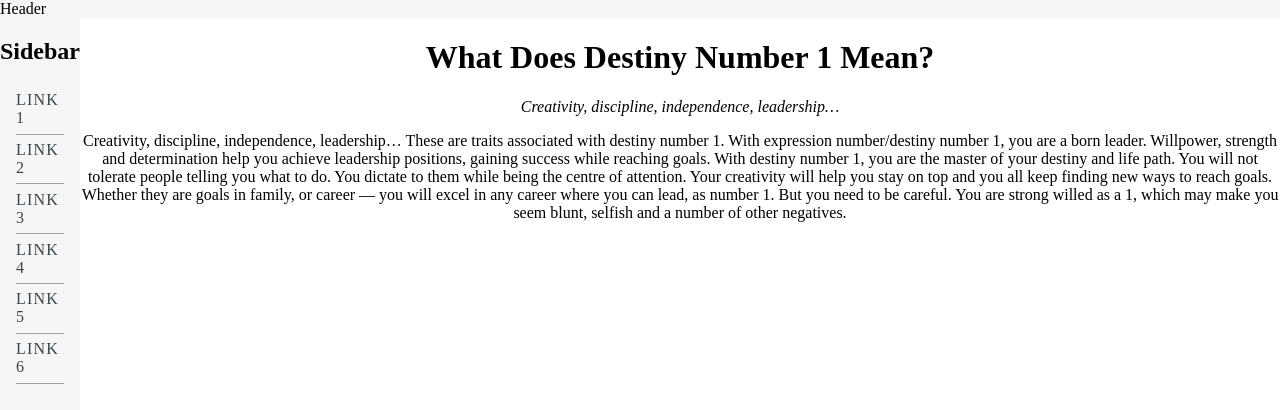
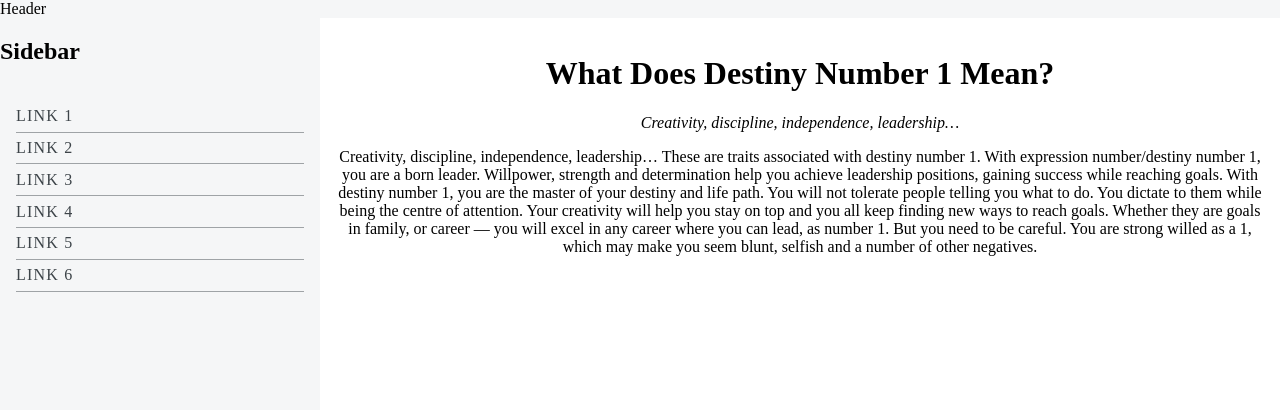
Before and after one commit to ChrisForti/know-urself, a React (Vite) app: page / in a window 1280 px wide. Shown: the top 410 px of the page. Built offline with nearby package versions, Linux system fonts and the light colour scheme.

Commit message:
Testing sidebar width issues

```diff
--- /dev/null
+++ b/src/components/Content.module.css
@@ -0,0 +1,4 @@
+.main {
+  display: flex;
+  padding: 1rem;
+}
--- a/src/components/Content.tsx
+++ b/src/components/Content.tsx
@@ -1,5 +1,11 @@
+import styles from "./Content.module.css";
+
 import { One } from "./numerology/One";
 
 export function Content() {
-  return <One />;
+  return (
+    <main className={styles.main}>
+      <One />
+    </main>
+  );
 }
--- a/src/components/Sidebar.module.css
+++ b/src/components/Sidebar.module.css
@@ -1,5 +1,7 @@
 .sidebar {
   background: #f5f6f7;
+  display: flex;
+  flex-direction: column;
   width: 320px;
   transition: left 200ms ease-in-out;
 }
@@ -7,6 +9,7 @@
 .linkContainer {
   list-style: none;
   display: flex;
+  min-width: 320px;
   flex-direction: column;
   text-transform: uppercase;
   letter-spacing: 0.075em;
--- a/src/components/Sidebar.tsx
+++ b/src/components/Sidebar.tsx
@@ -5,7 +5,6 @@ export function Sidebar() {
   const [sidebarOpen, setSidebarOpen] = useState(false);
 
   return (
-    <>
     <aside className={`${styles.sidebar} ${sidebarOpen ? styles.show : ""}`}>
       <h2>Sidebar</h2>
       <ul className={styles.linkContainer}>
@@ -28,7 +27,6 @@ export function Sidebar() {
           <a href="#">link 6</a>
         </li>
       </ul>
-      </aside>
       <button
         className={`${styles.button} ${sidebarOpen ? styles.show : ""}`}
         onClick={() => {
@@ -37,6 +35,6 @@ export function Sidebar() {
       >
         X
       </button>
-    </>
+    </aside>
   );
 }
```
Lines whose indentation alone changed are shown as unchanged.
